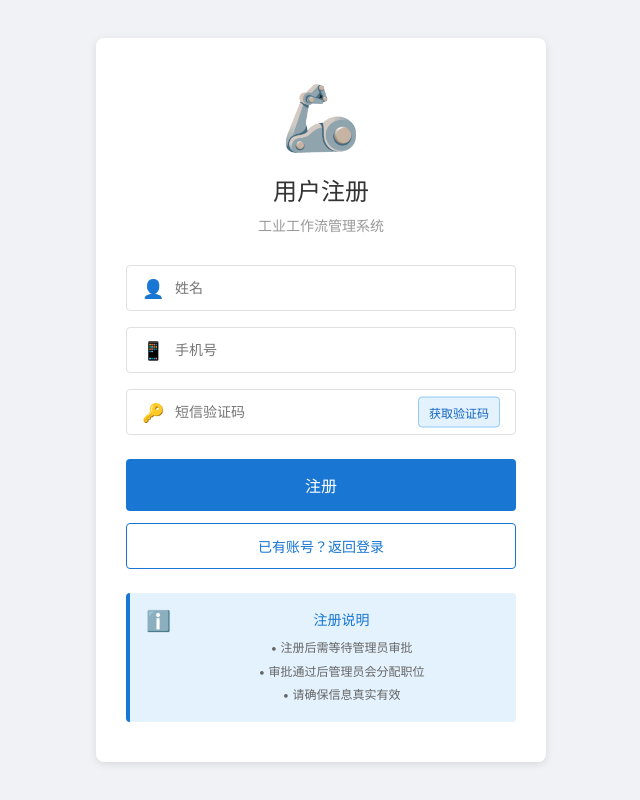
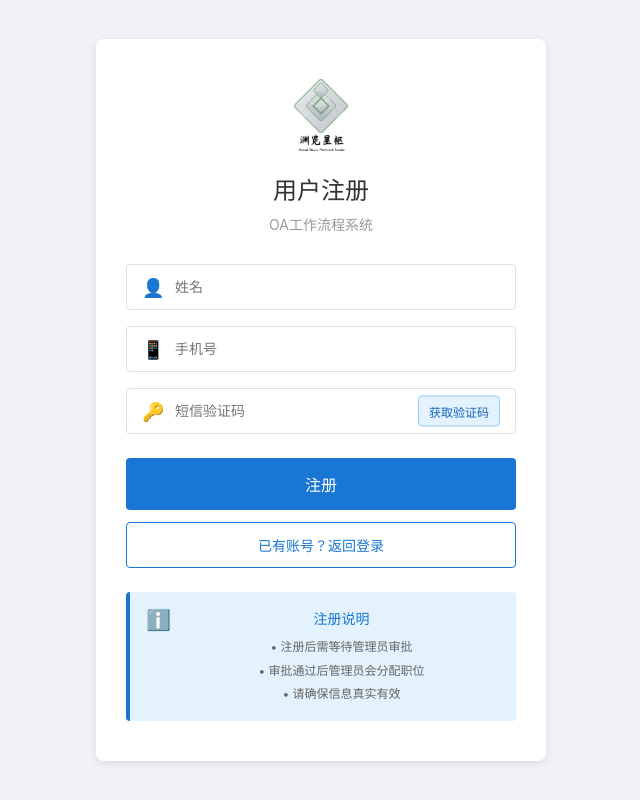
Before and after one commit to TigoSJH/OA_workflow, a React (Create React App) app in the folder workflow-web/: page / in a window 1280 px wide. Both pictures are taken after a click on the button "还没有账号？点击注册". Shown: the whole page, without its empty margins (319-959 px from the left). Built offline with nearby package versions, Linux system fonts and the light colour scheme; no server answers.

Commit message:
update login, register pages

```diff
--- a/workflow-web/src/components/Login.js
+++ b/workflow-web/src/components/Login.js
@@ -76,7 +76,7 @@ const Login = ({ onLogin, onShowRegister }) => {
         <div className="login-header">
           <img className="login-logo" src="/logo.jfif" alt="系统Logo" />
           <h1 className="login-title">解匠OA工作流程</h1>
-          <p className="login-subtitle">现场管理系统</p>
+          <p className="login-subtitle">OA工作流程系统</p>
         </div>
 
         <div className="login-top-actions" style={{ display: 'flex', justifyContent: 'flex-end', marginBottom: 8 }}>
--- a/workflow-web/src/components/Register.css
+++ b/workflow-web/src/components/Register.css
@@ -21,8 +21,11 @@
   margin-bottom: 30px;
 }
 
-.robot-icon {
-  font-size: 64px;
+.register-logo {
+  width: 72px;
+  height: 72px;
+  object-fit: cover;
+  border-radius: 12px;
   margin-bottom: 16px;
 }
 
--- a/workflow-web/src/components/Register.js
+++ b/workflow-web/src/components/Register.js
@@ -91,9 +91,9 @@ const Register = ({ onBackToLogin, onRegisterSuccess }) => {
     <div className="register-container">
       <div className="register-box">
         <div className="register-header">
-          <div className="robot-icon">🦾</div>
+          <img className="register-logo" src="/logo.jfif" alt="系统Logo" />
           <h1 className="register-title">用户注册</h1>
-          <p className="register-subtitle">工业工作流管理系统</p>
+          <p className="register-subtitle">OA工作流程系统</p>
         </div>
 
         <form onSubmit={handleSubmit} className="register-form">
```
